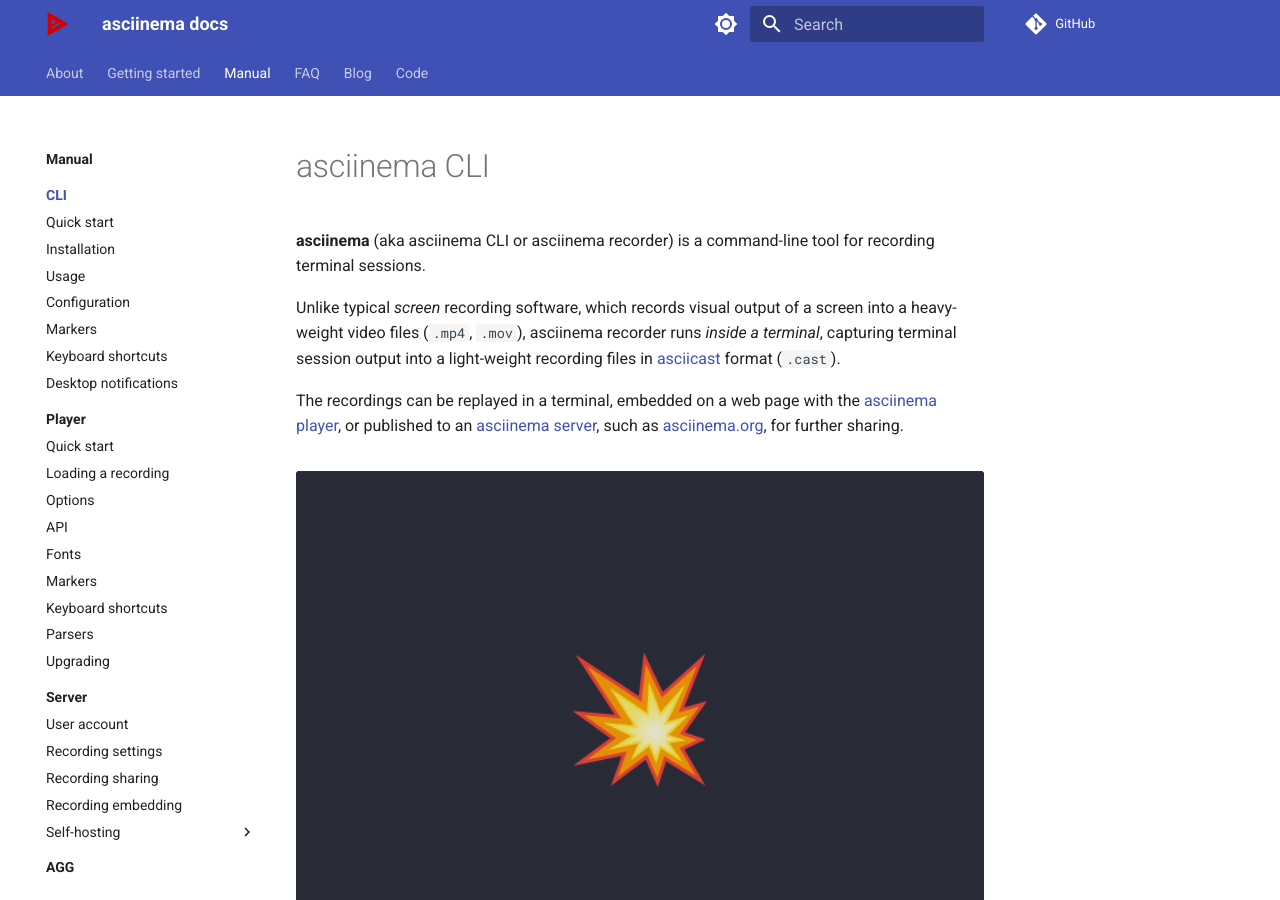
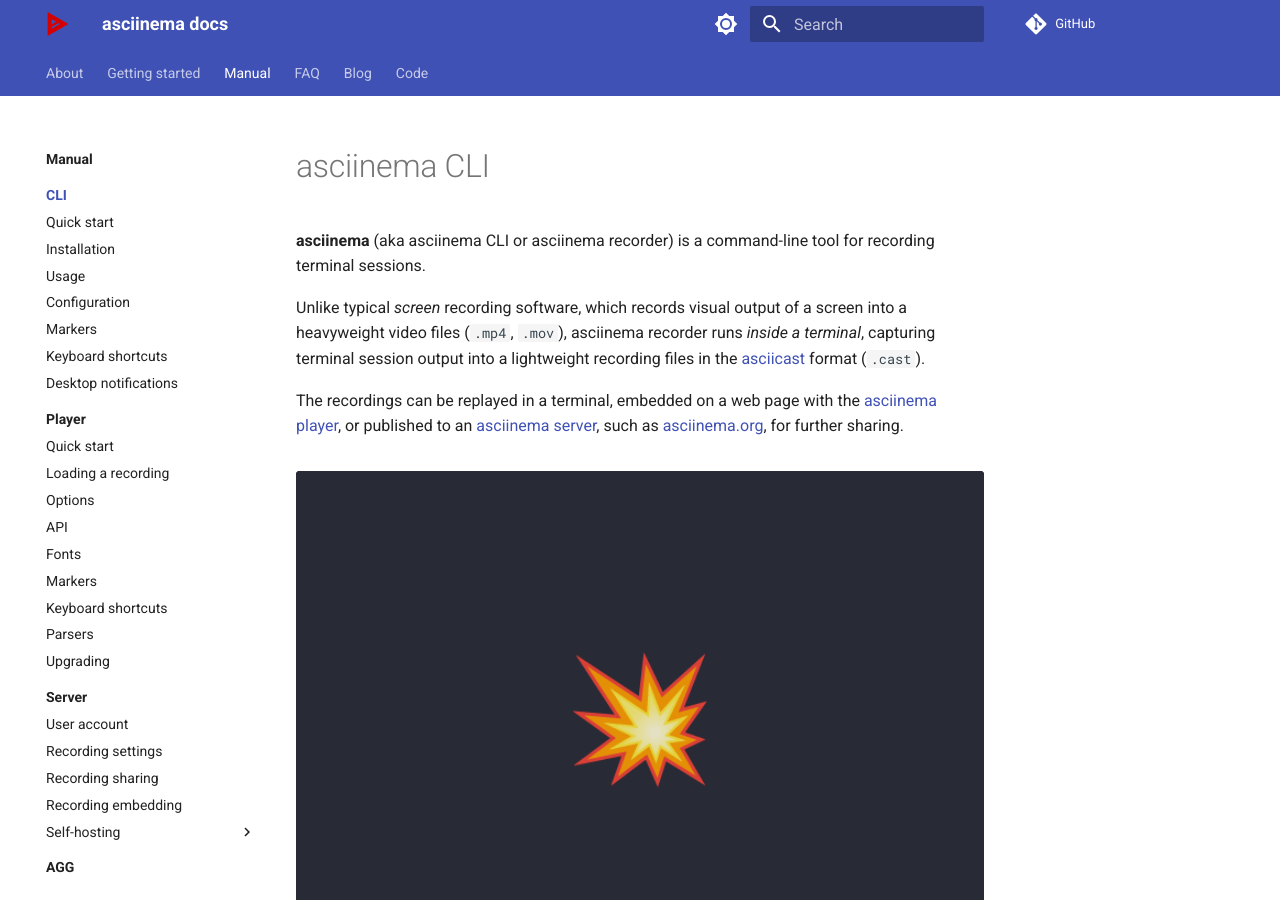
Before and after one commit to ofek/asciinema.github.io, an MkDocs documentation site: the page built from docs/manual/cli/index.md, in a window 1280 px wide and 900 px high. Built offline with MkDocs 1.6.1 and Material for MkDocs 9.7.7, drawn with Linux system fonts in a browser that asks for light colours; comment, search, counter and statistics services are not loaded.

Commit message:
Update the cli manual

```diff
--- a/docs/manual/cli/index.md
+++ b/docs/manual/cli/index.md
@@ -4,9 +4,9 @@
 for recording terminal sessions.
 
 Unlike typical _screen_ recording software, which records visual output of a
-screen into a heavy-weight video files (`.mp4`, `.mov`), asciinema recorder runs
-_inside a terminal_, capturing terminal session output into a light-weight
-recording files in [asciicast](../asciicast/v2/) format (`.cast`).
+screen into a heavyweight video files (`.mp4`, `.mov`), asciinema recorder runs
+_inside a terminal_, capturing terminal session output into a lightweight
+recording files in the [asciicast](../asciicast/v2/) format (`.cast`).
 
 The recordings can be replayed in a terminal, embedded on a web page with the
 [asciinema player](../player/), or published to an [asciinema
```
